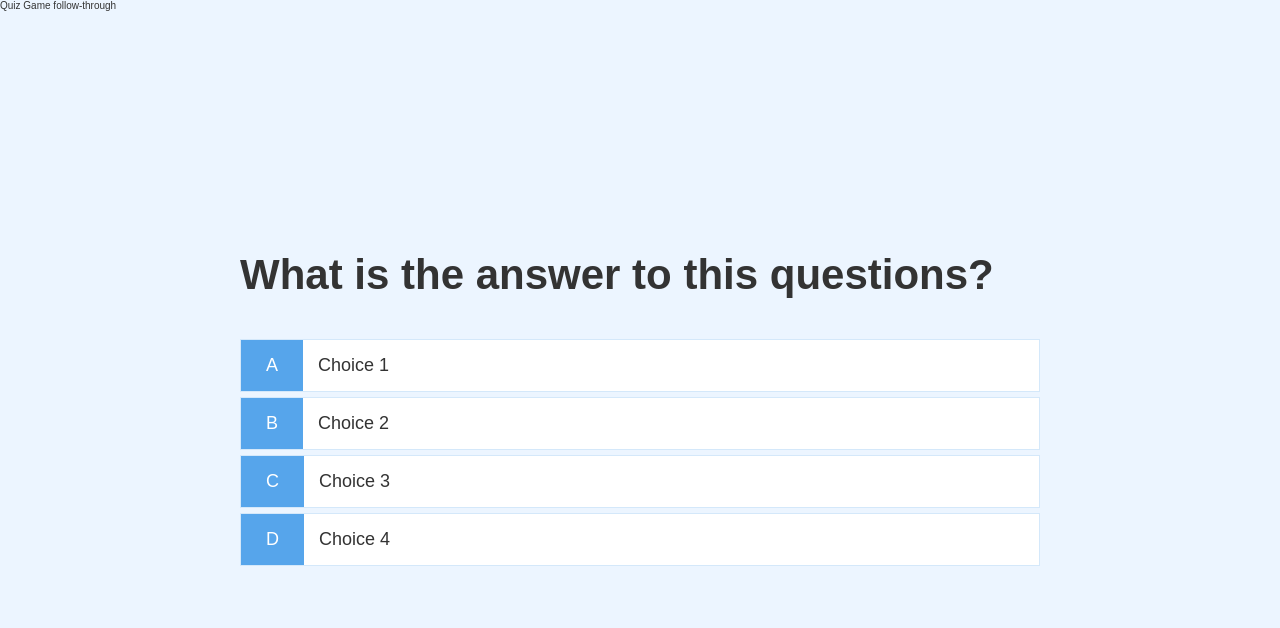
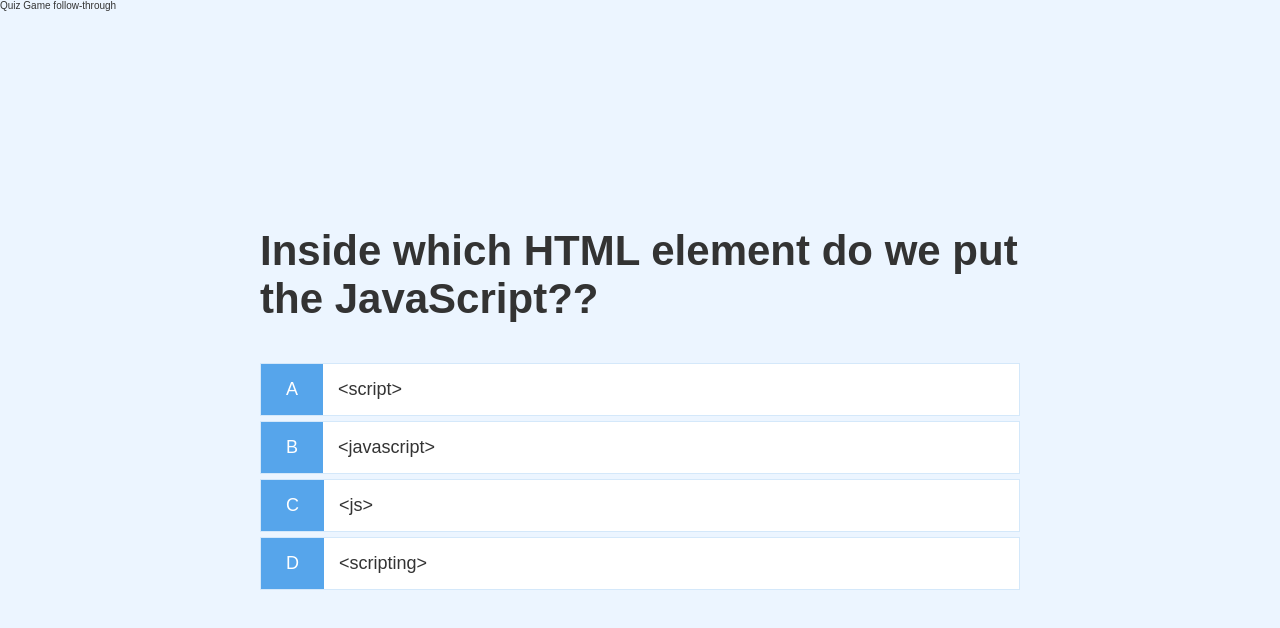
Before and after one commit to ornao/pp2, a plain HTML site: page game.html in a window 1280 px wide. Drawn offline with Linux system fonts and the light colour scheme.

Commit message:
video 3 and 4

```diff
--- a/assets/css/style.css
+++ b/assets/css/style.css
@@ -51,6 +51,7 @@ h3 {
     align-items: center;
     max-width: 80rem;
     margin: 0 auto;
+    padding: 2rem;
   }
 
   .container > * {
@@ -130,4 +131,13 @@ h3 {
 
   .choice-text {
     padding: 1.5rem;
+    width: 100%;
   }
+
+  .correct {
+    background-color: #28a745;
+  }
+
+  .incorrect {
+    background-color: #dc3545;
+  }
--- a/game.html
+++ b/game.html
@@ -9,33 +9,32 @@
     <link rel="stylesheet" href="assets/css/style.css" />
     <link rel="stylesheet" href="index.html" />
 </head>
-
 <body>
     <header> Quiz Game follow-through </header>
     <section>
         <div class="container">
             <div id="game" class="justify-center flex-column">
-                <h2 id="quesiton">What is the answer to this questions?</h2>
+                <h2 id="question">What is the answer to this questions?</h2>
                 <div class="choice-container">
                     <p class="choice-prefix">A</p>
-                    <p class="choice-text">Choice 1</p>
+                    <p class="choice-text" data-number="1">Choice 1</p>
                 </div>
                 <div class="choice-container">
                     <p class="choice-prefix">B</p>
-                    <p class="choice-text">Choice 2</p>
+                    <p class="choice-text" data-number="2">Choice 2</p>
                 </div>
                 <div class="choice-container">
                     <p class="choice-prefix">C</p>
-                    <p class="choice-text">Choice 3</p>
+                    <p class="choice-text" data-number="3">Choice 3</p>
                 </div>
                 <div class="choice-container">
                     <p class="choice-prefix">D</p>
-                    <p class="choice-text">Choice 4</p>
+                    <p class="choice-text" data-number="4">Choice 4</p>
                 </div>
             </div>
         </div>
     </section>
-    <script src="game.js"></script>
+    <script src="js/game.js"></script>
 </body>
 
 </html>
--- a/js/game.js
+++ b/js/game.js
@@ -0,0 +1,88 @@
+const question = document.getElementById('question');
+const choices = Array.from(document.getElementsByClassName('choice-text'));
+
+let currentQuestion = {};
+let acceptingAnswers = false;
+let score = 0;
+let questionCounter = 0;
+let availableQuesions = [];
+
+let questions = [
+    {
+        question: 'Inside which HTML element do we put the JavaScript??',
+        choice1: '<script>',
+        choice2: '<javascript>',
+        choice3: '<js>',
+        choice4: '<scripting>',
+        answer: 1,
+    },
+    {
+        question:
+            "What is the correct syntax for referring to an external script called 'xxx.js'?",
+        choice1: "<script href='xxx.js'>",
+        choice2: "<script name='xxx.js'>",
+        choice3: "<script src='xxx.js'>",
+        choice4: "<script file='xxx.js'>",
+        answer: 3,
+    },
+    {
+        question: " How do you write 'Hello World' in an alert box?",
+        choice1: "msgBox('Hello World');",
+        choice2: "alertBox('Hello World');",
+        choice3: "msg('Hello World');",
+        choice4: "alert('Hello World');",
+        answer: 4,
+    },
+];
+
+//CONSTANTS
+const CORRECT_BONUS = 10;
+const MAX_QUESTIONS = 3;
+
+startGame = () => {
+    questionCounter = 0;
+    score = 0;
+    availableQuesions = [...questions];
+    getNewQuestion();
+};
+
+getNewQuestion = () => {
+    if (availableQuesions.length === 0 || questionCounter >= MAX_QUESTIONS) {
+        //go to the end page
+        return window.location.assign('/end.html');
+    }
+    questionCounter++;
+    const questionIndex = Math.floor(Math.random() * availableQuesions.length);
+    currentQuestion = availableQuesions[questionIndex];
+    question.innerText = currentQuestion.question;
+
+    choices.forEach((choice) => {
+        const number = choice.dataset['number'];
+        choice.innerText = currentQuestion['choice' + number];
+    });
+
+    availableQuesions.splice(questionIndex, 1);
+    acceptingAnswers = true;
+};
+
+choices.forEach(choice => {
+    choice.addEventListener("click", e => {
+      if (!acceptingAnswers) return;
+
+      acceptingAnswers = false;
+      const selectedChoice = e.target;
+      const selectedAnswer = selectedChoice.dataset["number"];
+
+      const classToApply =
+        selectedAnswer == currentQuestion.answer ? "correct" : "incorrect";
+
+      selectedChoice.parentElement.classList.add(classToApply);
+
+      setTimeout(() => {
+        selectedChoice.parentElement.classList.remove(classToApply);
+        getNewQuestion();
+      }, 1000);
+    });
+  });
+
+  startGame();
```
